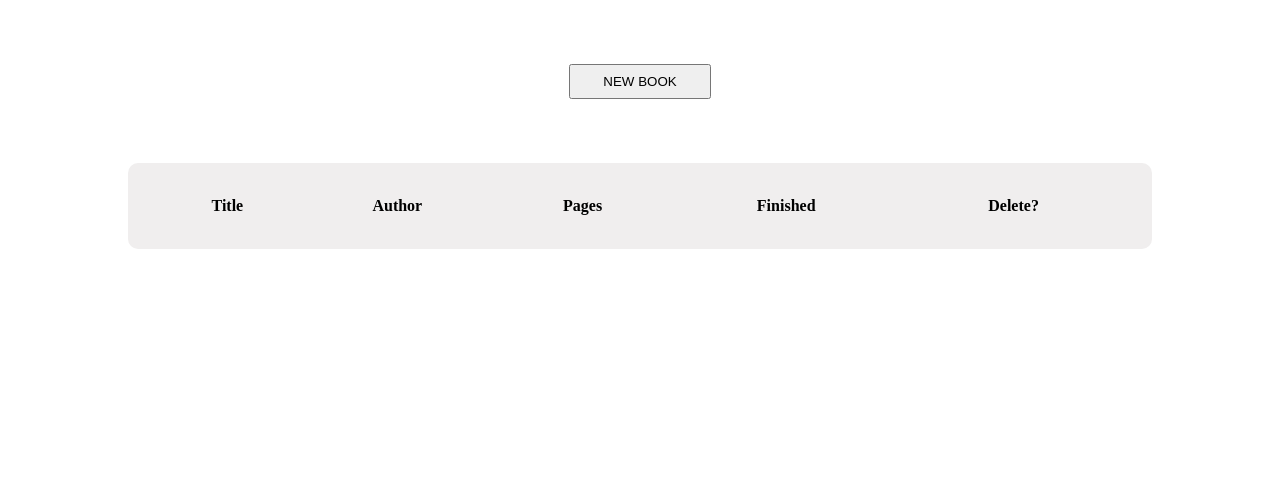
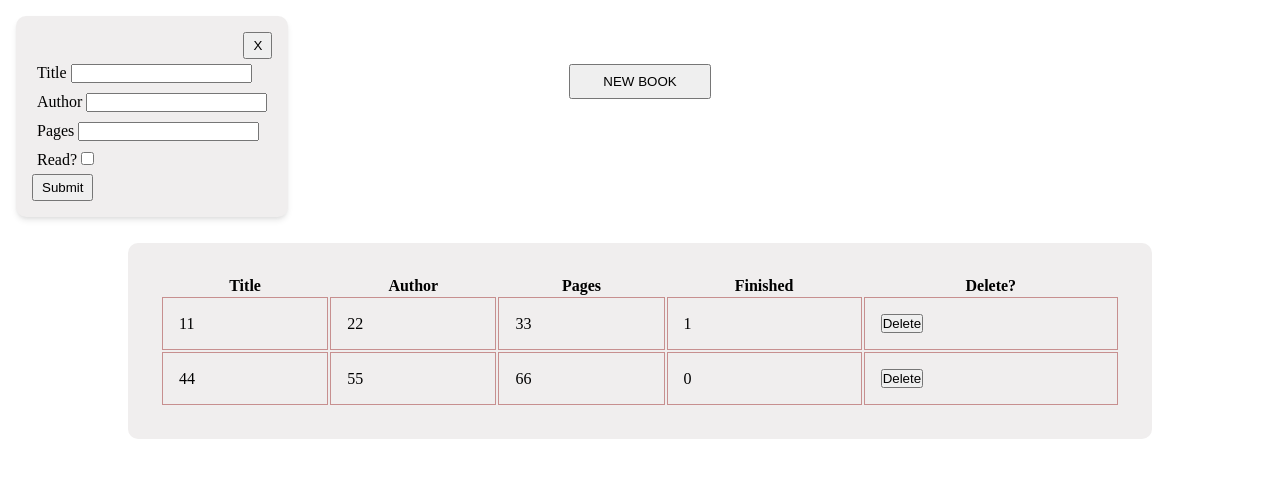
Before and after one commit to learnapply/js-library, a plain HTML site: page index.html in a window 1280 px wide. Both pictures are taken after a click on the button "NEW BOOK". Drawn offline with Linux system fonts and the light colour scheme.

Commit message:
Remove form, add modal box
Removed old form that moves other page items when it appears,
added a basic modal to be styled later. Now there are 2 items
that occupy the table before the user puts in other books.

```diff
--- a/index.html
+++ b/index.html
@@ -9,8 +9,10 @@
     <link rel="stylesheet" href="style.css" />
   </head>
   <body>
+    <button class="modal-btn">NEW BOOK</button>
     <div class="modal">
-    <button class="modal-btn" onclick="testing()">NEW BOOK</button>
+      <div class="container">
+        <button class="close-btn">X</button>
         <form>
           <div class="pair">
             <label for="title">Title</label>
@@ -31,6 +33,7 @@
           <button type="submit" id="submit">Submit</button>
         </form>
       </div>
+    </div>
     <table>
       <tr>
         <th>Title</th>
--- a/script.js
+++ b/script.js
@@ -14,15 +14,6 @@ Book.prototype.info = function () {
     this.isRead ? "read" : "not read yet"
   }`;
 };
-
-function testing() {
-  let form = document.querySelector("form");
-  if (form.style.display === "none") {
-    form.style.display = "block";
-  } else {
-    form.style.display = "none"
-  }
-}
 
 document.querySelector("form").addEventListener("submit", (e) => {
   e.preventDefault();
@@ -83,3 +74,27 @@ function deleteFromLibrary(el) {
     displayAllBooks();
   }
 }
+
+
+
+function switchRead() {
+
+}
+
+
+// add 2 books manually
+addToLibrary(new Book("11", "22", 33, 1));
+addToLibrary(new Book("44", "55", 66, 0));
+displayAllBooks();
+
+// MODAL
+let modalBtn = document.querySelector(".modal-btn");
+let modal = document.querySelector(".modal");
+let closeBtn = document.querySelector(".close-btn");
+
+modalBtn.onclick = function () {
+  modal.style.display = "block";
+};
+closeBtn.onclick = function () {
+  modal.style.display = "none";
+};
--- a/style.css
+++ b/style.css
@@ -12,20 +12,40 @@ body {
   height: 100vh;
 }
 
-form {
-  margin-bottom: 5rem;
-  padding: 2rem;
+.modal-btn {
+  padding: 0.5rem 2rem;
+  margin: 4rem 0rem;
+}
+
+.modal {
+  display: none;
+  position: fixed;
+  top: 0vh;
+  left: 0vh;
   background-color: rgb(240, 238, 238);
   border-radius: 10px;
   box-shadow: rgba(0, 0, 0, 0.1) 0px 4px 6px -1px,
     rgba(0, 0, 0, 0.06) 0px 2px 4px -1px;
+  padding: 1rem;
+  margin: 1rem;
+}
+
+.container {
+  display: flex;
+  flex-direction: column;
+  align-items: flex-end;
+}
+
+.container button {
+  padding: 4px 8px;
 }
 
 form .pair {
-  padding: 0.5rem;
+  padding: 5px;
 }
 
 table {
+  margin-top: 5rem;
   width: 80vw;
   padding: 2rem;
   background-color: rgb(240, 238, 238);
@@ -36,8 +56,3 @@ td {
   border: 1px solid rgb(199, 143, 143);
   padding: 1rem;
 }
-
-.modal-btn {
-  padding: 0.5rem 2rem;
-  margin: 4rem 0rem;
-}
```
Lines whose indentation alone changed are shown as unchanged.
